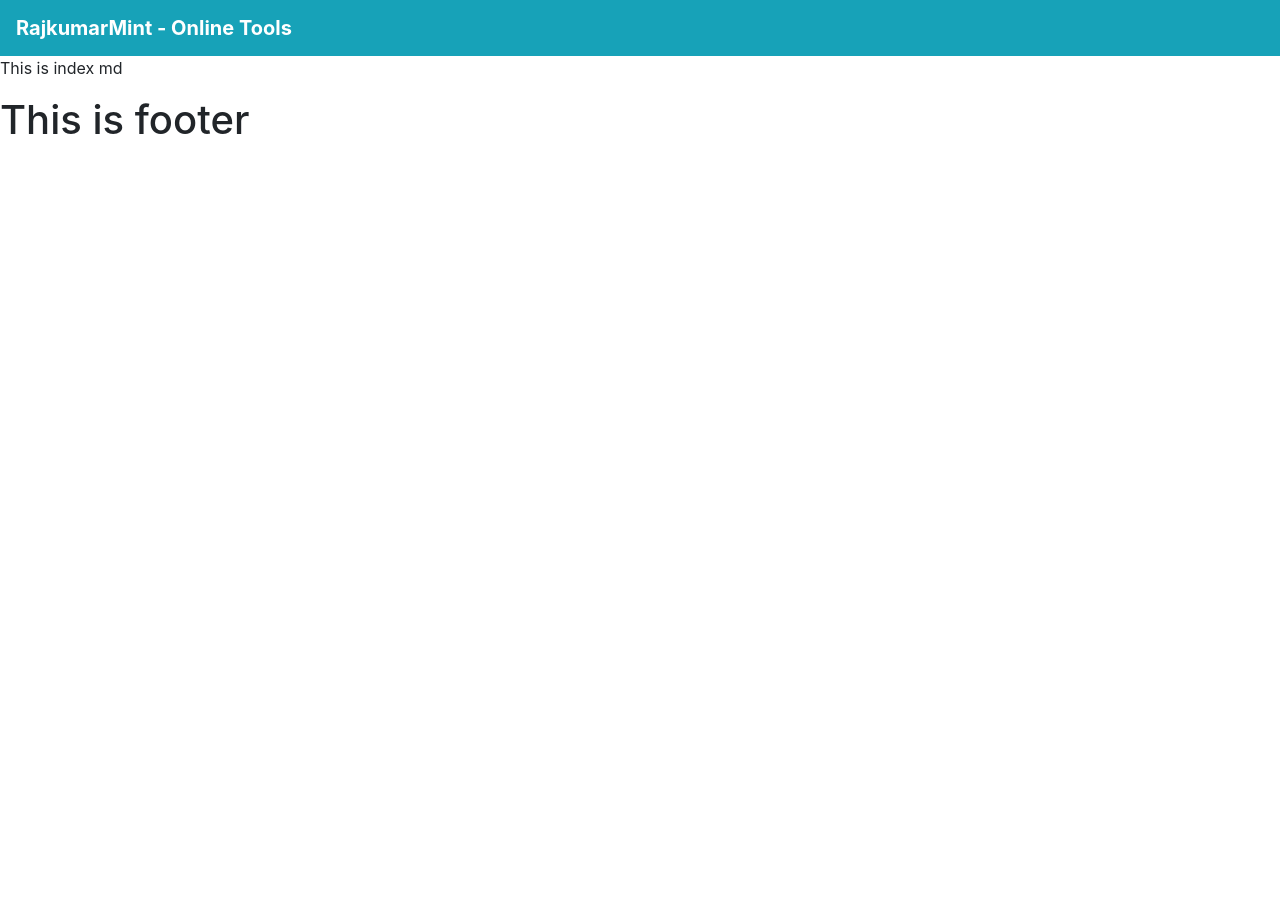
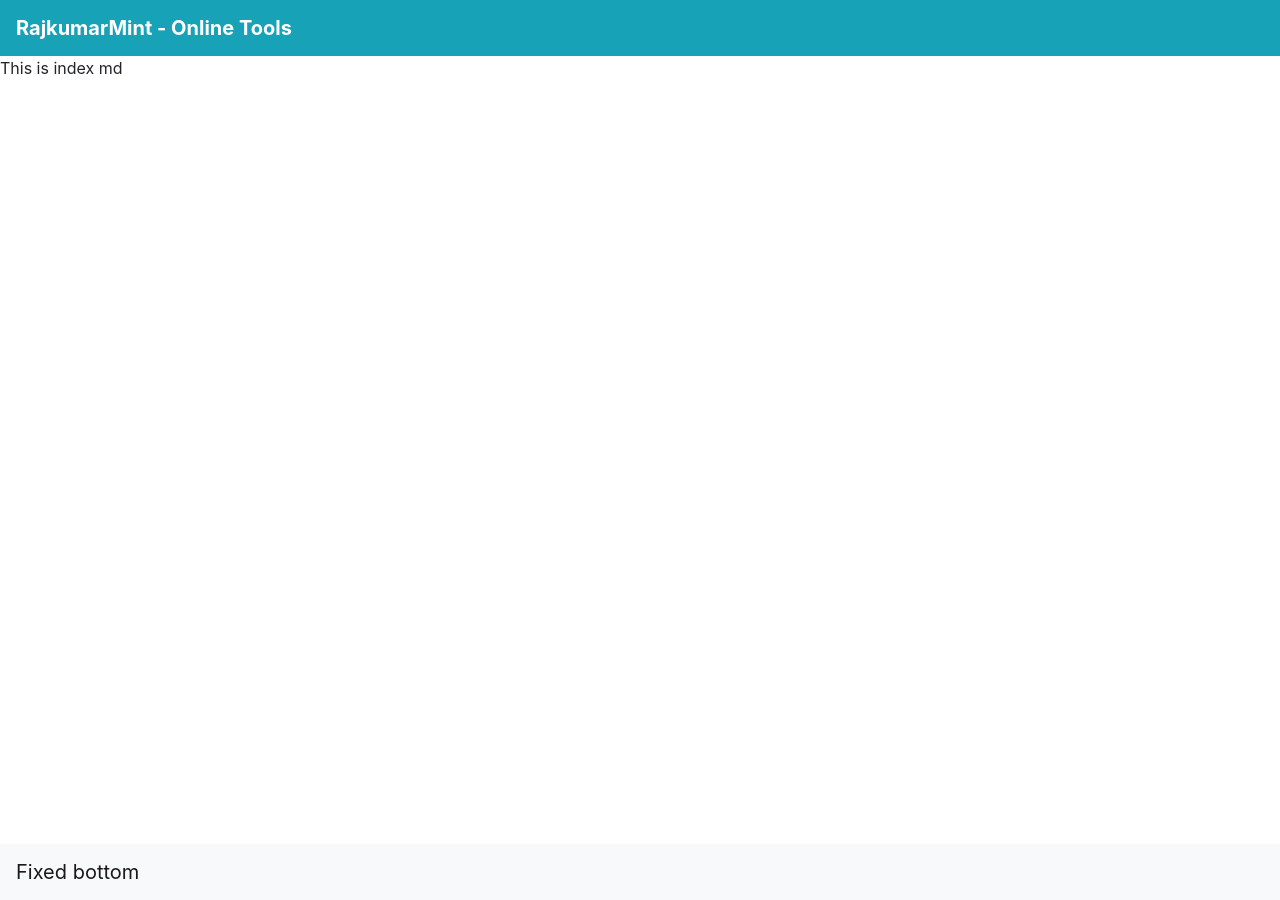
Before and after one commit to RajkumarMint/tools, a Jekyll site: the page built from index.md, in a window 1280 px wide. Built offline with Jekyll 4.4.1, drawn with Linux system fonts in a browser that asks for light colours; nearby versions of some CDN libraries; our own code applies the rules of GitHub Pages for plain Markdown files.

Commit message:
Update footer.html

```diff
--- a/_includes/footer.html
+++ b/_includes/footer.html
@@ -1,3 +1,5 @@
-<footer class="site-footer">
-  <h1>This is footer</h1>
+<footer>
+  <nav class="navbar fixed-bottom navbar-light bg-light">
+    <a class="navbar-brand" href="#">Fixed bottom</a>
+  </nav>
 </footer>
```
